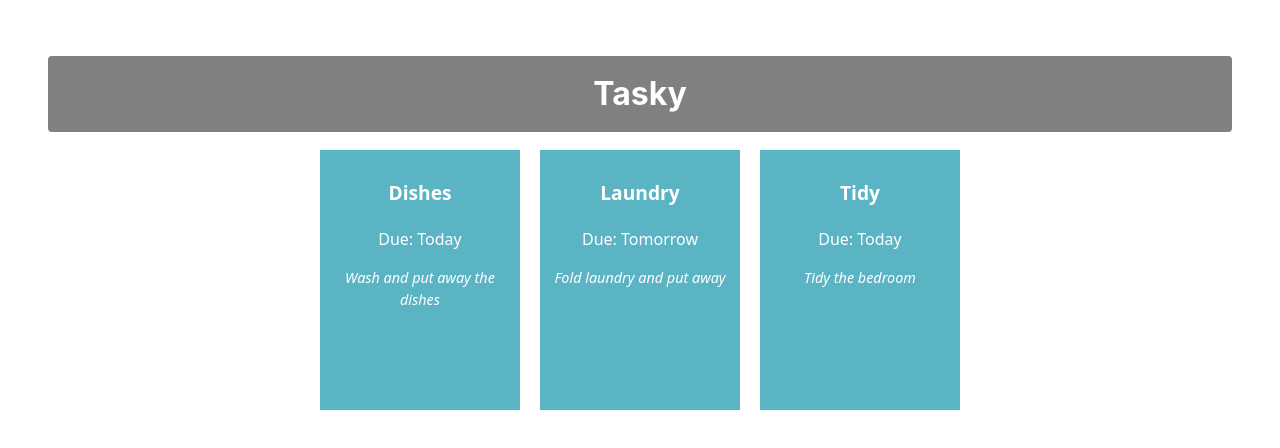
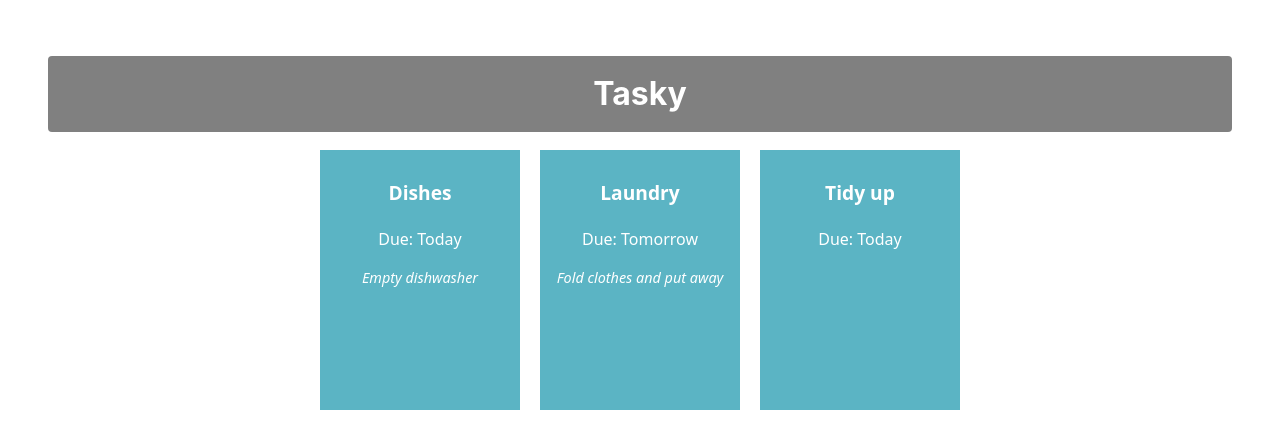
Before and after one commit to PatrickC-20112002/20112002-react-basics-labs, a React (Vite) app in the folder tasky/: page / in a window 1280 px wide. Shown: the top 448 px of the page. Built offline with nearby package versions, Linux system fonts and the light colour scheme.

Commit message:
Added task state

```diff
--- a/tasky/src/App.jsx
+++ b/tasky/src/App.jsx
@@ -1,25 +1,39 @@
+import React, { useState } from 'react';
 import './App.css';
 import Task from './components/Task';
 
 function App() {
+
+  const [ taskState, setTaskState ] = useState({
+    tasks: [
+      { title: "Dishes", description: "Empty dishwasher", deadline: "Today" },
+      { title: "Laundry", description: "Fold clothes and put away", deadline: "Tomorrow" },
+      { title: "Tidy up", deadline: "Today" }
+    ]
+  });
+
   return (
     <div className="container">
       <h1>Tasky</h1>
+
       <Task
-        title="Dishes"
-        deadline="Today"
-        description="Wash and put away the dishes"
+        title={taskState.tasks[0].title}
+        deadline={taskState.tasks[0].deadline}
+        description={taskState.tasks[0].description}
       />
+
       <Task
-        title="Laundry"
-        deadline="Tomorrow"
-        description="Fold laundry and put away"
+        title={taskState.tasks[1].title}
+        deadline={taskState.tasks[1].deadline}
+        description={taskState.tasks[1].description}
       />
+
       <Task
-        title="Tidy"
-        deadline="Today"
-        description="Tidy the bedroom"
+        title={taskState.tasks[2].title}
+        deadline={taskState.tasks[2].deadline}
+        description={taskState.tasks[2].description}
       />
+
     </div>
   );
 }
```
